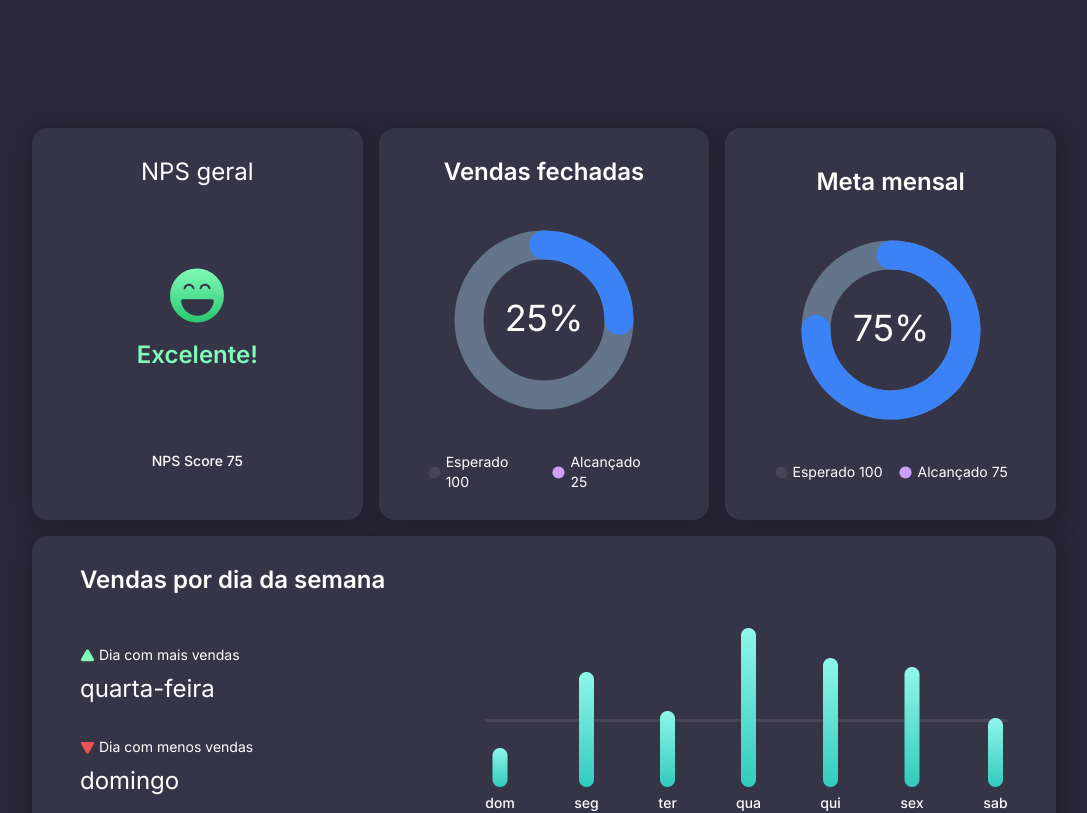
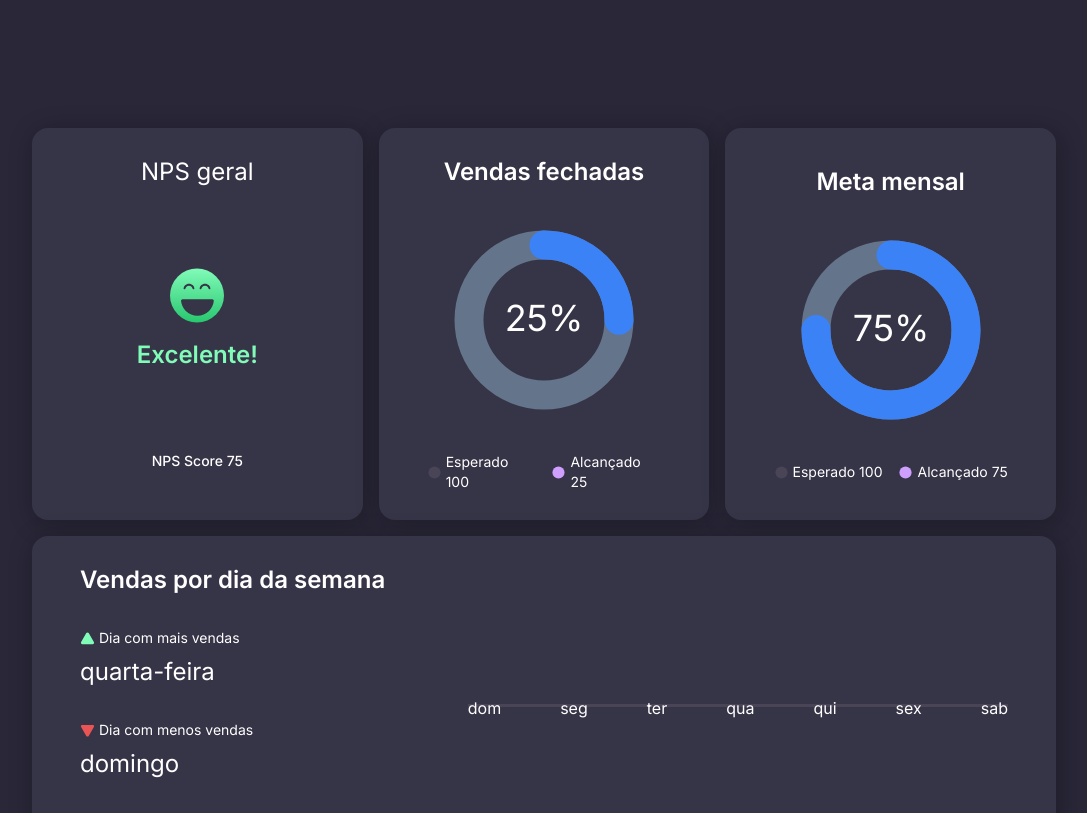
Before and after one commit to wellserrano/dashboard, a Next.js app: page / in a window 1280 px wide. Shown: the top 813 px of the page, without its empty margins (96-1183 px from the left). Built offline with nearby package versions, Linux system fonts and the light colour scheme.

Commit message:
testing iterative bar sizes

```diff
--- /dev/null
+++ b/components/GraphBarVert.tsx
@@ -0,0 +1,32 @@
+interface DataProps {
+  weekday: string
+  height: string
+}
+
+export default function GraphBarVert({ data }: { data: DataProps[] }) {
+
+  console.log(data)
+
+  return (
+    <div className="relative flex justify-between z-10 gap-[59px]">
+
+      <div className="absolute h-[3px] w-full bg-[#4A4556] -z-10 top-1/2" />
+
+      {
+        data &&
+        data.map( e => {
+
+          const barStyle = `w-4 h-[${e.height}px] bg-[#90F7EC] rounded-full`
+
+          return (
+            <div key={e.weekday} className="flex flex-col gap-2 items-center justify-center">
+              <div className={ barStyle } />
+              <span>{e.weekday}</span>
+            </div>
+          )
+        })
+      }
+
+    </div>
+  )
+}
--- a/components/Panel.tsx
+++ b/components/Panel.tsx
@@ -1,6 +1,7 @@
 import React from 'react'
 
-import Image from 'next/image'
+// import Image from 'next/image'
+import GraphBarVert from './GraphBarVert'
 
 import { Triangle } from 'phosphor-react'
 
@@ -22,7 +23,16 @@ const Panel: React.FC = () => {
             <p className='text-2xl'>domingo</p>
         </div>
         <div>
-          <Image src='/chart-test.png' alt='chat example' width={523} height={186}/>
+          <GraphBarVert data={[
+            {weekday: 'dom', height: '39'},
+            {weekday: 'seg', height: '39'},
+            {weekday: 'ter', height: '39'},
+            {weekday: 'qua', height: '39'},
+            {weekday: 'qui', height: '39'},
+            {weekday: 'sex', height: '39'},
+            {weekday: 'sab', height: '39'},
+          ]}/>
+          {/* <Image src='/chart-test.png' alt='chat example' width={523} height={186}/> */}
         </div>
       </div>
 
```
